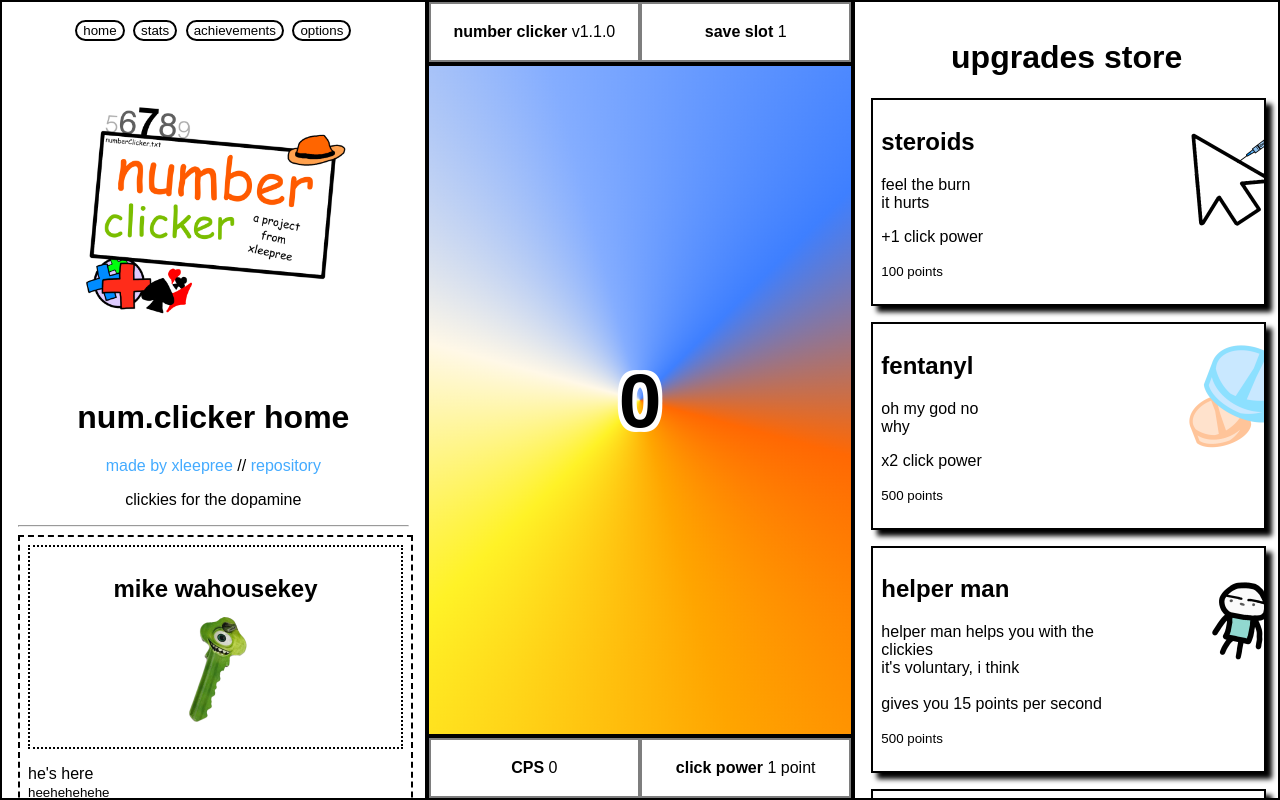
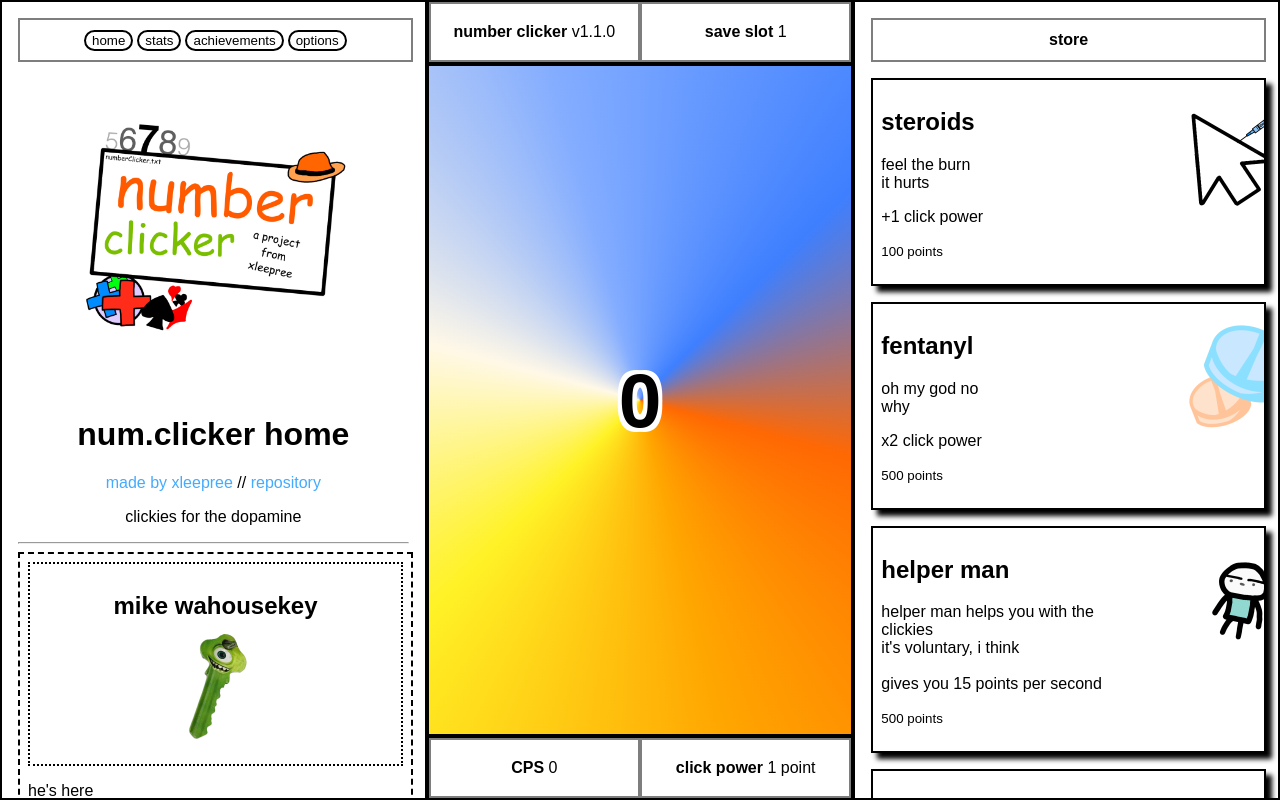
Before and after one commit to Xleepree/number-clicker, a plain HTML site: page index.html in a window 1280 px wide. Drawn offline with Linux system fonts and the light colour scheme.

Commit message:
header thingamijgisy
that's righr

```diff
--- a/global.css
+++ b/global.css
@@ -7,7 +7,7 @@
 :root {
     --bg-color: white;
     --bg-color-opposite: black;
-    --bg-color-accent: rgb(194, 194, 194);
+    --border-color-accent: rgb(126, 126, 126);
     --border-color: black;
     --border-color-opposite: rgb(255, 255, 255);
     --container-hover: antiquewhite;
@@ -17,7 +17,7 @@
 .darkTheme {
     --bg-color: black;
     --bg-color-opposite: white;
-    --bg-color-accent: rgb(48, 48, 48);
+    --border-color-accent: rgb(126, 126, 126);
     --border-color: white;
     --border-color-opposite: black;
     --container-hover: rgb(41, 38, 35);
@@ -30,7 +30,6 @@
     gap: var(--border-color) 2px;
     grid-template-rows: 4em calc(100vh - 8em) 4em;
 }
-
 .counterLines {
     border: solid var(--border-color) 2px;
     display: grid;
@@ -38,15 +37,13 @@
     overflow-y: hidden;
     background-color: var(--bg-color);
 }
-
 .counterLines > div {
     color: var(--border-color);
     display: flex;
     align-items: center;
     justify-content: center;
-    border: solid rgb(126, 126, 126) 2px;
+    border: solid var(--border-color-accent) 2px;
 }
-
 .pointCounter {
     position: relative;
     display: flex;
@@ -60,7 +57,6 @@
     transition: border 1s;
     overflow: hidden;
 }
-
 #main_pointCounterGradient {
     position: absolute;
     width: 100vw;
@@ -69,7 +65,6 @@
     animation: backgroundSpin 8s linear infinite;
     z-index: -10;
 }
-
 #main_points {
     text-shadow:
         -4px -4px 0 #fff,
@@ -77,11 +72,9 @@
         -4px  4px 0 #fff,
         4px  4px 0 #fff;
 }
-
 .pointCounter:hover {
     border: var(--border-color-opposite) 20px solid;
 }
-
 .pointCounter:active {
     border: var(--border-color) 20px solid;
 }
@@ -255,6 +248,16 @@
     overflow: hidden;
     color: var(--border-color);
     transition: border 0.4s;
+}
+.menuPageHeader {
+    width: 100%;
+    height: 2.5em;
+    display: flex;
+    align-items: center;
+    justify-content: center;
+    border: solid var(--border-color-accent) 2px;
+    background-color: var(--bg-color);
+    margin-bottom: 1em;
 }
 .menuPageDivHeader {
     max-width: 100%;
--- a/index.html
+++ b/index.html
@@ -74,7 +74,9 @@
             </div>
 
             <div class="store">
-                <h1>upgrades store</h1>
+                <div class="menuPageHeader">
+                    <p><b>store</b></p>
+                </div>
 
                 <div class="upgradeDiv" id="stritem_steroids" onclick="injectSteroids()">
                     <img class="upgradeImg" src="images/upgrades/steroids.png">
--- a/src/data.js
+++ b/src/data.js
@@ -11,12 +11,12 @@ const data_splashScreen = `
 
 // menu
 const data_menuButtons = `
-    <button onclick="menuLoad('data_home')">home</button>
-    <button onclick="menuLoad('data_stats')">stats</button>
-    <button onclick="menuLoad('data_achievements')">achievements</button>
-    <button onclick="menuLoad('data_options')">options</button>
-    <br>
-    <br>
+    <div class="menuPageHeader">
+        <button onclick="menuLoad('data_home')">home</button>
+        <button onclick="menuLoad('data_stats')">stats</button>
+        <button onclick="menuLoad('data_achievements')">achievements</button>
+        <button onclick="menuLoad('data_options')">options</button>
+    </div>
 `;
 
 const data_home = `
```
